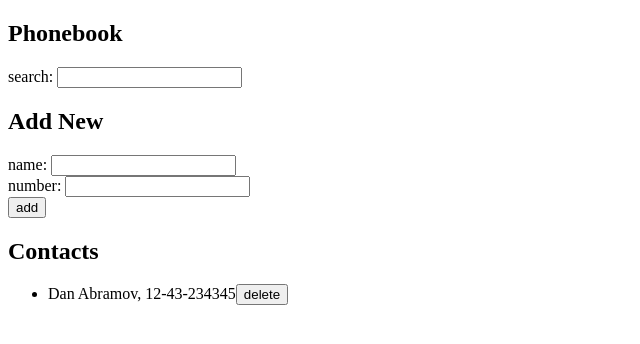
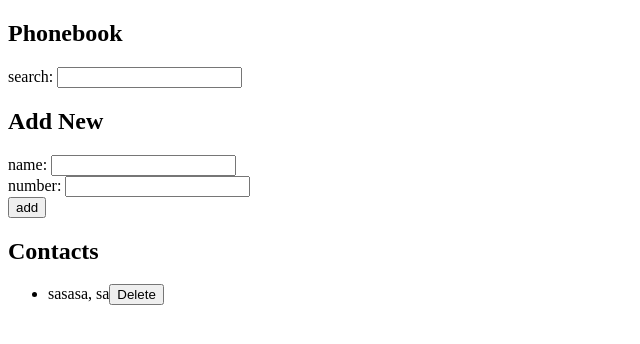
Before and after one commit to Esteban1Z/ReactParte2, a React (Vite) app in the folder part2/: page / in a window 1280 px wide. Shown: the top 344 px of the page, without its empty margins (0-640 px from the left). Built offline with nearby package versions, Linux system fonts and the light colour scheme; data requests are answered from the project's data file.

Commit message:
2.15 complete

```diff
--- a/part2/db.json
+++ b/part2/db.json
@@ -1,9 +1,9 @@
 {
   "persons": [
     {
-      "name": "Dan Abramov",
-      "number": "12-43-234345",
-      "id": "3"
+      "id": "b752",
+      "name": "sasasa",
+      "number": "sa"
     }
   ]
 }
--- a/part2/src/App.jsx
+++ b/part2/src/App.jsx
@@ -4,6 +4,7 @@ import AddNew from './components/AddNew'
 import Contacts from './components/Contacts.jsx'
 import Filter from './components/Filter'
 import noteService from './services/notes'
+import PersonDelete from './components/delete.jsx'
 
 
 const App = () => {
@@ -23,6 +24,17 @@ const App = () => {
   }, [])
 
 
+  const handleDelete = id => {
+    const person = persons.find(p => p.id === id);
+    if (window.confirm(`Delete ${person.name}?`)) {
+      noteService
+      .deletePerson(id)
+        .then(() => {
+          setPersons(persons.map(persons.filter(p => p.id !== id)));
+        })
+    }
+  }
+
   return (
     <div>
       <h2>Phonebook</h2>
@@ -31,7 +43,8 @@ const App = () => {
       </div>
       <AddNew persons={persons} setPersons={setPersons}/>
       <h2>Contacts</h2>
-      <Contacts searchName={searchName} persons={persons}/>
+      <Contacts searchName={searchName} persons={persons} setPersons={setPersons}
+      />
     </div>
   )
 }
--- a/part2/src/components/AddNew.jsx
+++ b/part2/src/components/AddNew.jsx
@@ -15,22 +15,24 @@ const AddNew = ({persons, setPersons}) => {
          }
          persons.map(person => person.name)
 
+         if (persons.map(person => person.name).includes(newName)) {
+          window.confirm(`${newName} is already added to phonebook, replace the old number with a new one?`)
+          const person = persons.find(p => p.name === newName);
+          axios
+          .put(`http://localhost:3001/persons/${person.id}`, nameObject)
+          .then((response) => {
+          setPersons(persons.map(p => p.id !== person.id ? p : response.data))
+          return response.data
+          })}
 
-           setNewName('')
-
-
-         if (persons.map(person => person.name).includes(newName)) {
-          alert(`${newName} is already added to phonebook`)
-          return
-        }
+          else {
 
         noteService
         .create(nameObject)
         .then(response => {
         setPersons(persons.concat(response.data))
-        setNewNumber('')
-        setNewName('')
-      })
+
+      })}
 
 
       }
--- a/part2/src/components/Contacts.jsx
+++ b/part2/src/components/Contacts.jsx
@@ -1,19 +1,11 @@
 import noteService from "../services/notes";
+import PersonDelete from '../components/delete.jsx'
 
-const Contacts = ({ searchName, persons, setPersons }) => {
-  const personsToShow = persons.filter(person =>
+const Contacts = ({ searchName, persons, setPersons}) => {
+  const personsToShow = persons.filter (person =>
     searchName === '' || person.name.toLowerCase().includes(searchName.toLowerCase())
   );
 
-  const handleDelete = id => {
-    const person = persons.find(p => p.id === id);
-    if (window.confirm(`Delete ${person.name}?`)) {
-      noteService.deletePerson(id)
-        .then(() => {
-          setPersons(persons.filter(p => p.id !== id));
-        })
-    }
-  };
 
   return (
     <div>
@@ -21,8 +13,8 @@ const Contacts = ({ searchName, persons, setPersons }) => {
         {personsToShow.map(person => (
           <li key={person.id}>
             {person.name}, {person.number}
-            <button onClick={() => handleDelete(person.id)}>delete</button>
-          </li>
+            <PersonDelete id={person.id} persons={persons} setPersons={setPersons} />
+         </li>
         ))}
       </ul>
     </div>
--- /dev/null
+++ b/part2/src/components/delete.jsx
@@ -0,0 +1,25 @@
+import noteService from "../services/notes";
+
+const PersonDelete = ({ setPersons, persons, id }) => {
+  const handleDelete = () => {
+    const person = persons.find(p => p.id === id);
+    if (!person) return;
+
+    if (window.confirm(`Delete ${person.name}?`)) {
+      noteService.deletePerson(id)
+        .then(() => {
+          setPersons(persons.filter(p => p.id !== id));
+        })
+        .catch(err => {
+          alert("Error deleting person");
+          console.error(err);
+        });
+    }
+  };
+
+  return (
+    <button onClick={handleDelete}>Delete</button>
+  );
+};
+
+export default PersonDelete;
```
Also changed, not shown: part2/src/components/Notes.jsx (deleted, +0 -20 lines).
